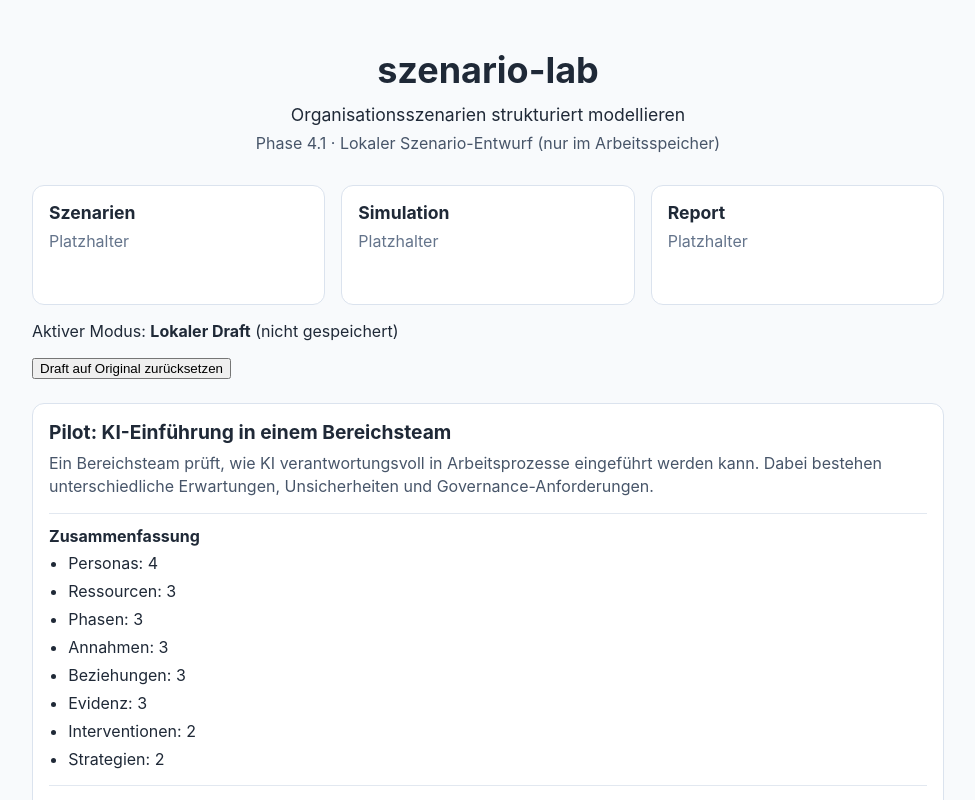
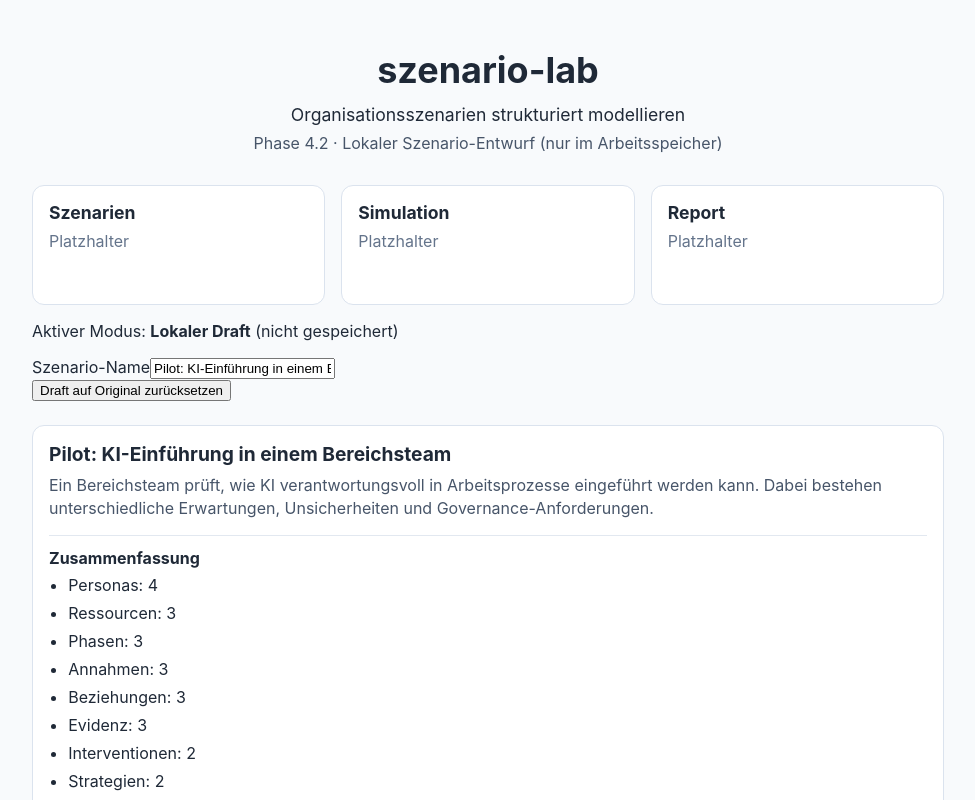
Before and after one commit to Mudler17/szenario-lab, a React (Vite) app: page / in a window 1280 px wide. Shown: the top 800 px of the page, without its empty margins (152-1127 px from the left). Built offline with nearby package versions, Linux system fonts and the light colour scheme.

Commit message:
feat(scenarios): edit scenario draft title

```diff
--- a/src/features/scenarios/editing/components/ScenarioDraftForm.jsx
+++ b/src/features/scenarios/editing/components/ScenarioDraftForm.jsx
@@ -1,4 +1,20 @@
-// Platzhalter für ein späteres Draft-Formular zur Bearbeitung von Szenario-Metadaten.
-export default function ScenarioDraftForm() {
-  return null;
+function ScenarioDraftForm({ scenario, onNameChange }) {
+  if (!scenario) {
+    return null;
+  }
+
+  return (
+    <section aria-label="Szenario-Draft bearbeiten">
+      <label htmlFor="scenario-draft-name">Szenario-Name</label>
+      <input
+        id="scenario-draft-name"
+        name="scenarioName"
+        type="text"
+        value={scenario.name ?? ''}
+        onChange={(event) => onNameChange(event.target.value)}
+      />
+    </section>
+  );
 }
+
+export default ScenarioDraftForm;
--- a/src/pages/HomePage.jsx
+++ b/src/pages/HomePage.jsx
@@ -1,5 +1,6 @@
 import { useMemo, useState } from 'react';
 import { exampleScenario } from '../domain';
+import { ScenarioDraftForm } from '../features/scenarios/editing';
 import { createDraftFromScenario, resetDraft } from '../features/scenarios/editing/state';
 import ScenarioPreview from '../features/scenarios/components/ScenarioPreview';
 
@@ -11,12 +12,25 @@ function HomePage() {
     setScenarioDraft(resetDraft(originalScenario));
   };
 
+  const handleScenarioNameChange = (nextName) => {
+    setScenarioDraft((currentDraft) => {
+      if (!currentDraft) {
+        return currentDraft;
+      }
+
+      return {
+        ...currentDraft,
+        name: nextName,
+      };
+    });
+  };
+
   return (
     <main className="page">
       <section className="hero">
         <h1>szenario-lab</h1>
         <p className="subtitle">Organisationsszenarien strukturiert modellieren</p>
-        <p className="phase-note">Phase 4.1 · Lokaler Szenario-Entwurf (nur im Arbeitsspeicher)</p>
+        <p className="phase-note">Phase 4.2 · Lokaler Szenario-Entwurf (nur im Arbeitsspeicher)</p>
       </section>
 
       <section className="placeholder-grid" aria-label="Module in Vorbereitung">
@@ -38,6 +52,7 @@ function HomePage() {
         <p>
           Aktiver Modus: <strong>Lokaler Draft</strong> (nicht gespeichert)
         </p>
+        <ScenarioDraftForm scenario={scenarioDraft} onNameChange={handleScenarioNameChange} />
         <button type="button" onClick={handleResetDraft}>
           Draft auf Original zurücksetzen
         </button>
```
